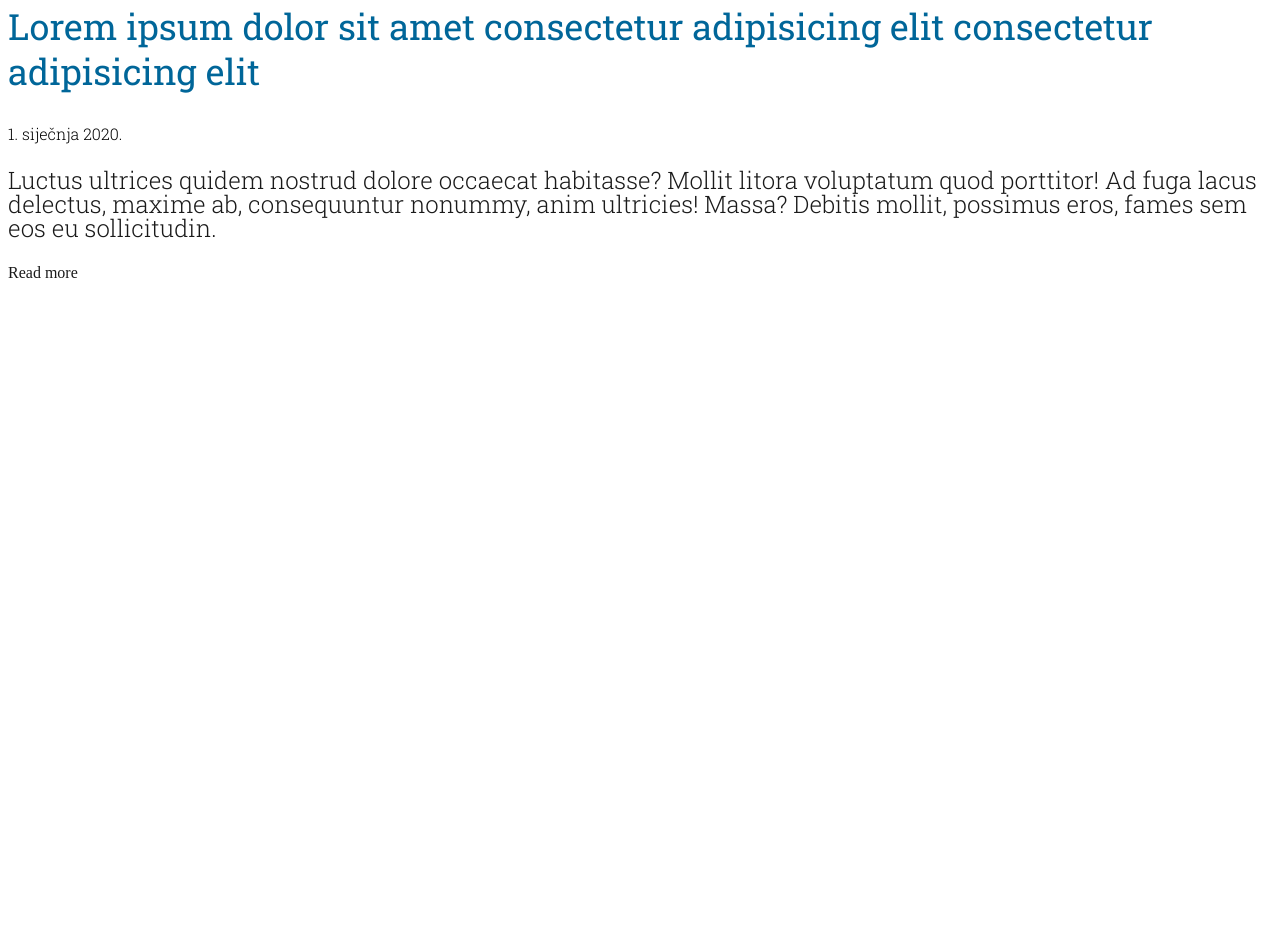
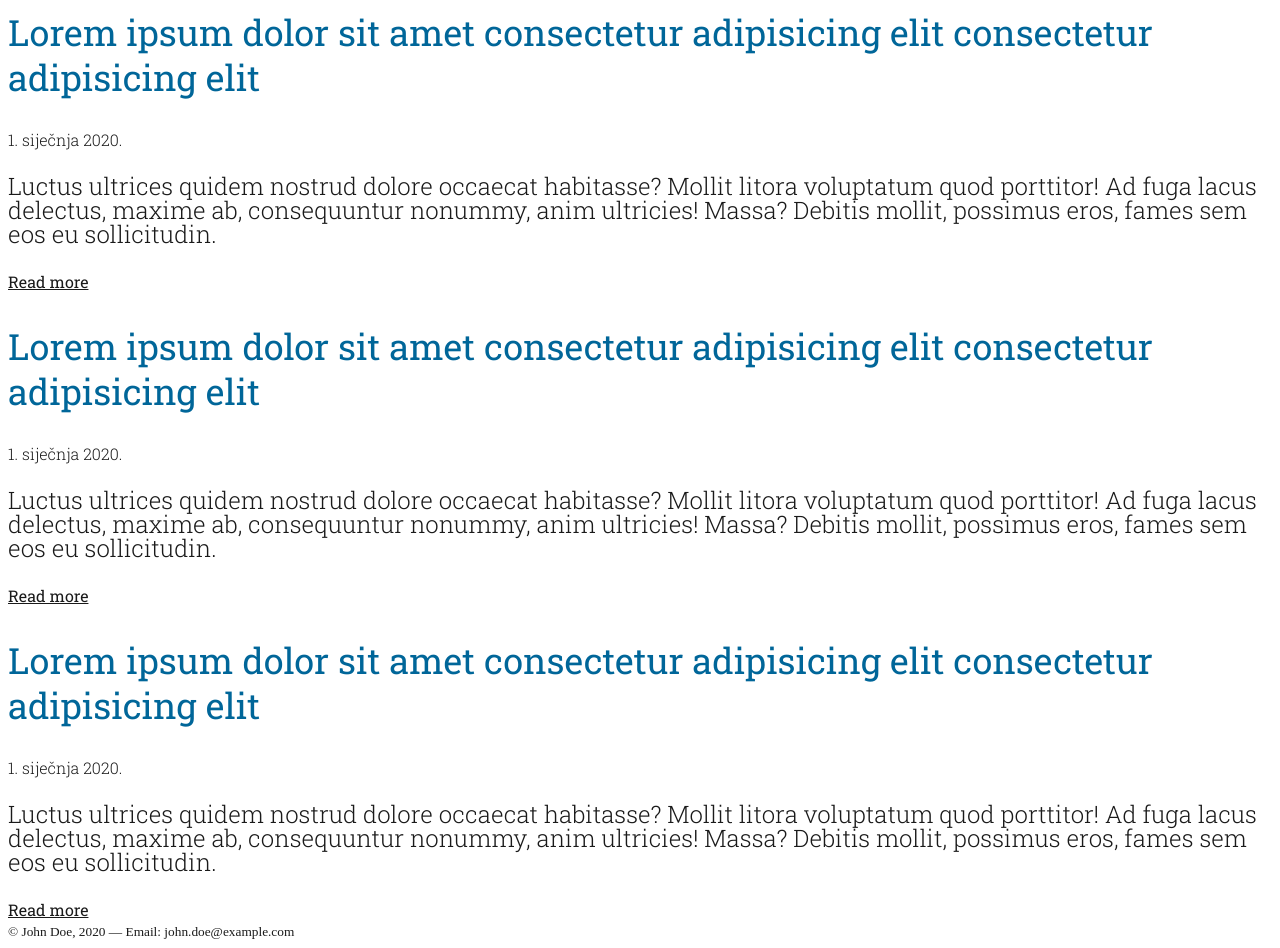
Before and after one commit to msambol1/algebra-blog, a plain HTML site: page index.html in a window 1280 px wide. Shown: the part 188-1136 px from the top of the page. Before the commit the page ends 800 px from the top, so only its background shows below. Drawn offline with Linux system fonts and the light colour scheme; a web font is replaced by a local one.

Commit message:
Update index.html

```diff
--- a/index.html
+++ b/index.html
@@ -4,30 +4,46 @@
     <meta charset="UTF-8">
     <meta name="viewport" content="width=device-width, initial-scale=1.0">
     <title>Algebra Blog</title>
-    <link rel="stylesheet" href="style.css">
+    <link rel="stylesheet" href="./style.css"/>
 </head>
 <body>
+    <div class="wrapper">
+
     <header>
-      <h1 class="h1 color-primary"> Welcome to my blog</h1>
-      <p>Hello world, this is my blog about things!</p>
+        <h1 class="h1 color-primary">Welcome to my blog</h1>
+        <p class="body">Hello world, this is my blog about things!</p>
     </header>
+
     <main>
-        <article>
-            <h2 class="h2 color-primary">
-                Lorem ipsum dolor sit amet consectetur adipisicing elit consectetur adipisicing elit
-            </h2>
-            <p class="metadata">
-                1. siječnja 2020.
-            </p>
-            <p class="body color-text">
-                Luctus ultrices quidem nostrud dolore occaecat habitasse? Mollit litora voluptatum quod porttitor! Ad fuga lacus delectus, maxime ab, consequuntur nonummy, anim ultricies! Massa? Debitis mollit, possimus eros, fames sem eos eu sollicitudin.
-            </p>
-            <a class="small color-text">Read more</a>
-        </article>
+            <article class="article">
+                <h2 class="h2 color-primary">Lorem ipsum dolor sit amet consectetur adipisicing elit consectetur adipisicing elit</h2>
+                <p class="metadata color-text">1. siječnja 2020.</p>
+                <p class="body color-text">Luctus ultrices quidem nostrud dolore occaecat habitasse? Mollit litora voluptatum quod porttitor! Ad fuga lacus delectus, maxime ab, consequuntur nonummy, anim ultricies! Massa? Debitis mollit, possimus eros, fames sem eos eu sollicitudin.
+                </p>
+                <a class="link color-text" href="#">Read more</a>
+            </article>
+
+            <article class="article">
+                <h2 class="h2 color-primary">Lorem ipsum dolor sit amet consectetur adipisicing elit consectetur adipisicing elit</h2>
+                <p class="metadata color-text">1. siječnja 2020.</p>
+                <p class="body color-text">Luctus ultrices quidem nostrud dolore occaecat habitasse? Mollit litora voluptatum quod porttitor! Ad fuga lacus delectus, maxime ab, consequuntur nonummy, anim ultricies! Massa? Debitis mollit, possimus eros, fames sem eos eu sollicitudin.
+                </p>
+                <a class="link color-text" href="#">Read more</a>
+            </article>
+
+            <article class="article">
+                <h2 class="h2 color-primary">Lorem ipsum dolor sit amet consectetur adipisicing elit consectetur adipisicing elit</h2>
+                <p class="metadata color-text">1. siječnja 2020.</p>
+                <p class="body color-text">Luctus ultrices quidem nostrud dolore occaecat habitasse? Mollit litora voluptatum quod porttitor! Ad fuga lacus delectus, maxime ab, consequuntur nonummy, anim ultricies! Massa? Debitis mollit, possimus eros, fames sem eos eu sollicitudin.
+                </p>
+                <a class="link color-text" href="#">Read more</a>
+            </article>
 
     </main>
+
     <footer>
-
+        <div  class="small color-text"><small>&copy; John Doe, 2020 — Email: john.doe@example.com</small></div>
     </footer>
+    </div>
 </body>
 </html>
```
